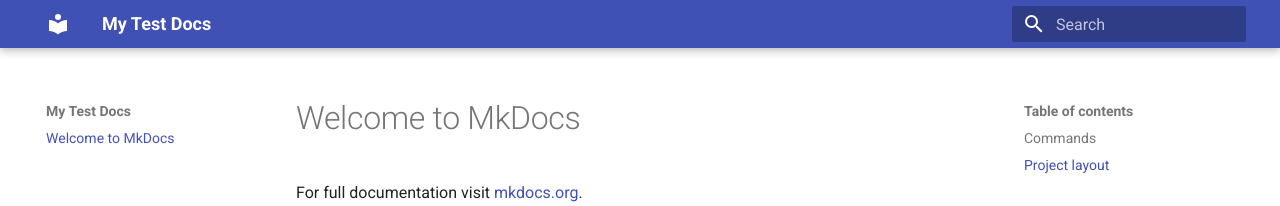
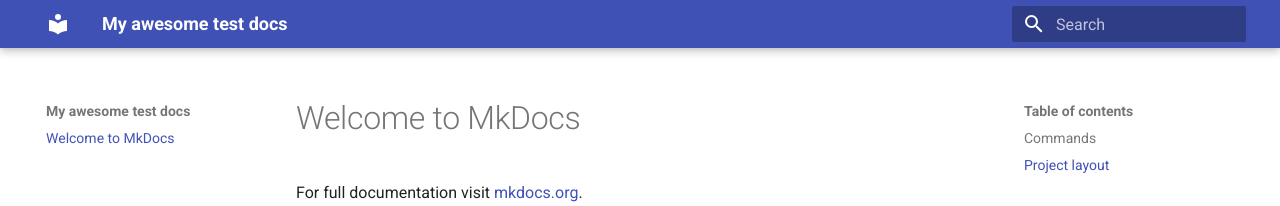
Before and after one commit to jomaway/mkdocs-ci-test, an MkDocs documentation site: the page built from docs/index.md, in a window 1280 px wide. Shown: the top 206 px of the page. Built offline with MkDocs 1.6.1 and Material for MkDocs 9.7.7, drawn with Linux system fonts in a browser that asks for light colours.

Commit message:
changed title

```diff
--- a/mkdocs.yml
+++ b/mkdocs.yml
@@ -1,4 +1,4 @@
-site_name: My Test Docs
+site_name: My awesome test docs
 site_url: https://jomaway.github.io/mkdocs-ci-test
 theme:
   name: material
```
